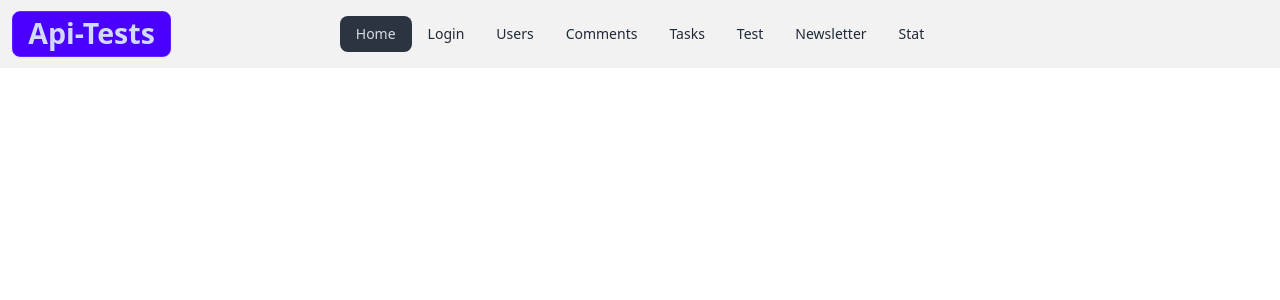
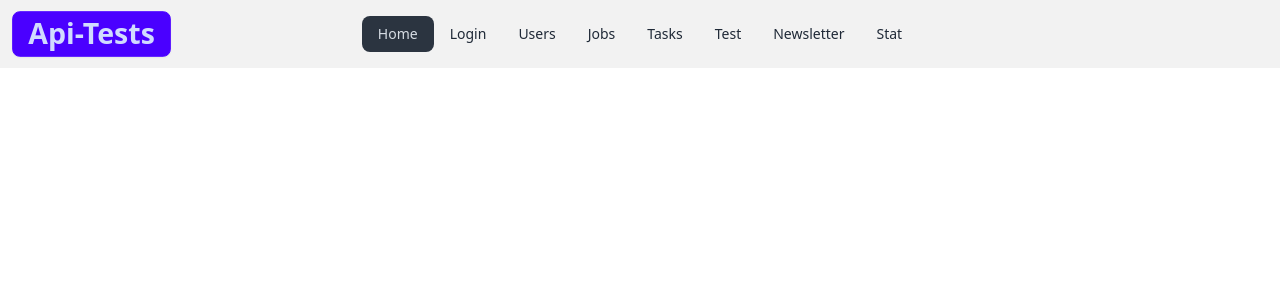
Before and after one commit to danielu96/Vite-Api, a React (Vite) app: page / in a window 1280 px wide. Shown: the top 300 px of the page. Built offline with nearby package versions, Linux system fonts and the light colour scheme.

Commit message:
comments change on jobs

```diff
--- a/src/App.jsx
+++ b/src/App.jsx
@@ -58,7 +58,7 @@ const router = createBrowserRouter([
     children:[
 
       {
-        path:'comments',
+        path:'jobs',
         element:<NewUser/>,
         errorElement: <ErrorElement/>,
         // loader:UserLoader   ,
--- a/src/Components/NavLinks.jsx
+++ b/src/Components/NavLinks.jsx
@@ -3,7 +3,7 @@ const links = [
     { id: 1, url: '/', text: 'home' },
     { id: 2, url: 'login', text: 'login' },
     { id: 3, url: 'users', text: 'users' },
-    { id: 4, url: 'comments', text: 'comments' },
+    { id: 4, url: 'jobs', text: 'jobs' },
     { id: 5, url: 'tasks', text: 'tasks' },
     { id: 6, url: 'test', text: 'test' },
     { id: 7, url: 'newsletter', text: 'newsletter' },
```
